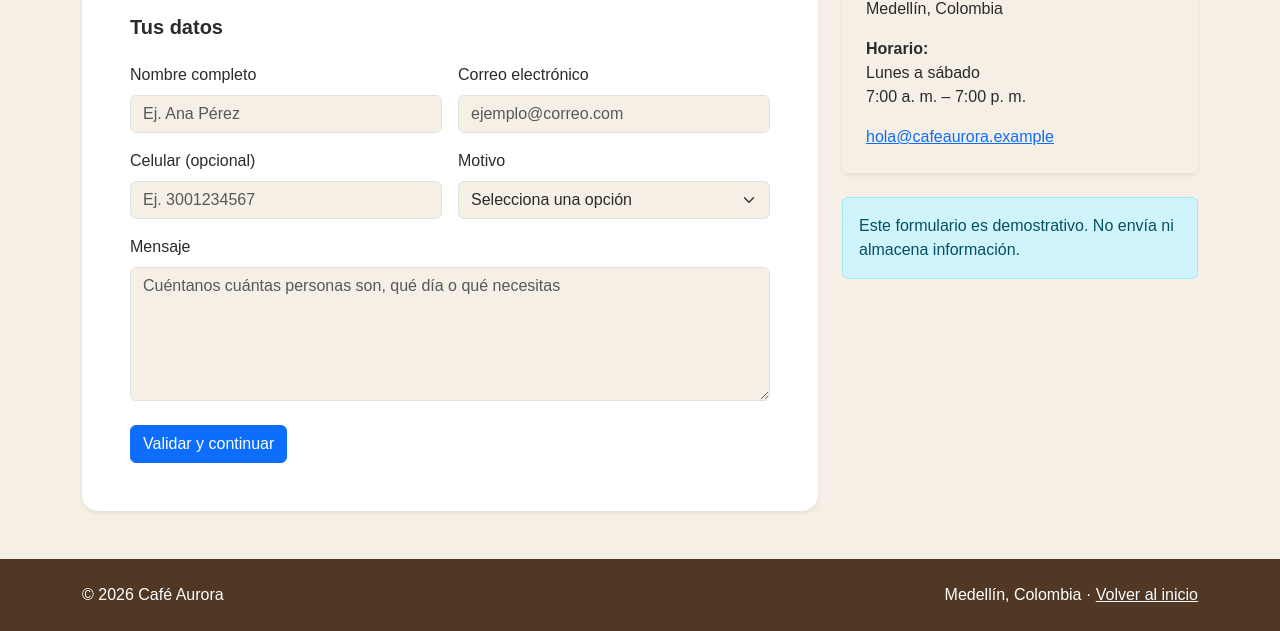
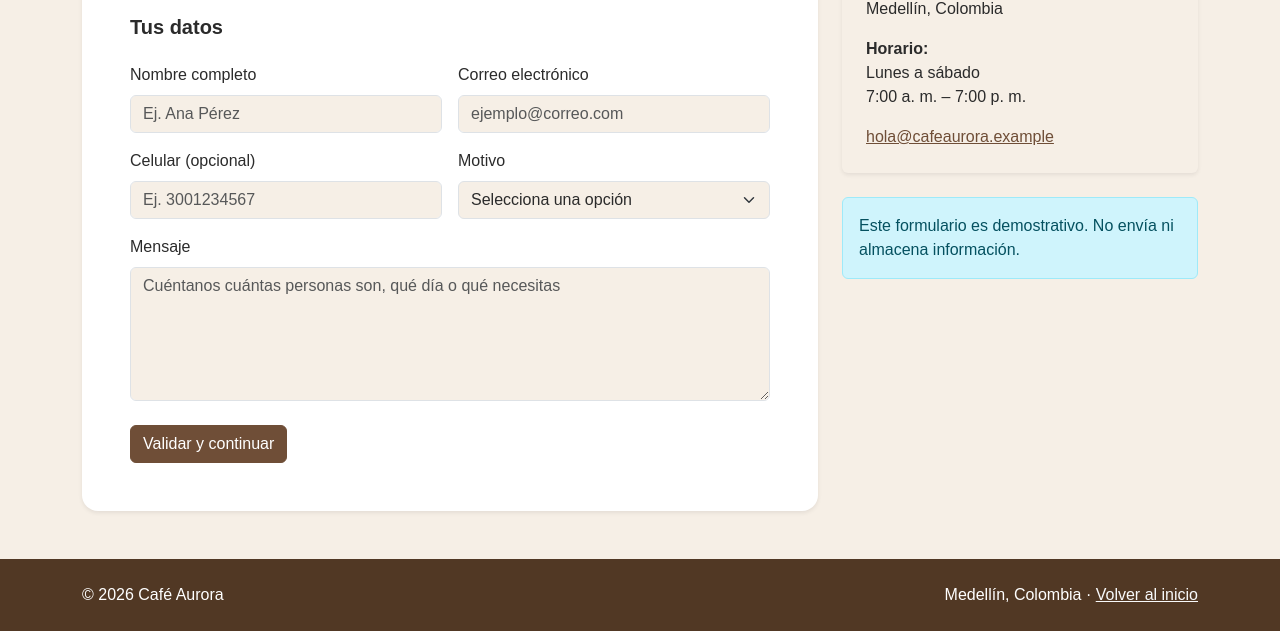
Before and after one commit to YersonFranco/proyecto-modular, a plain HTML site: page pages/contacto.html in a window 1280 px wide. Shown: the part 365-996 px from the top of the page. Drawn offline with nearby package versions, Linux system fonts and the light colour scheme.

Commit message:
style: ajustar jerarquia y paleta de Bootstrap

```diff
--- a/css/styles.css
+++ b/css/styles.css
@@ -6,6 +6,10 @@
     --cafe-texto: #2b2b2b;
     --bs-primary: #513824;
     --bs-primary-rgb: 81, 56, 36;
+    --bs-link-color: #6f4e37;
+    --bs-link-color-rgb: 111, 78, 55;
+    --bs-link-hover-color: #513824;
+    --bs-link-hover-color-rgb: 81, 56, 36;
     --bs-body-bg: #f6efe6;
     --bs-body-color: #2b2b2b;
 }
@@ -17,6 +21,29 @@ body {
 .navbar-cafe,
 .footer-cafe {
     background-color: var(--cafe-oscuro);
+}
+
+.btn-primary {
+    --bs-btn-color: #fff;
+    --bs-btn-bg: var(--cafe-primario);
+    --bs-btn-border-color: var(--cafe-primario);
+    --bs-btn-hover-color: #fff;
+    --bs-btn-hover-bg: var(--cafe-oscuro);
+    --bs-btn-hover-border-color: var(--cafe-oscuro);
+    --bs-btn-active-bg: var(--cafe-oscuro);
+    --bs-btn-active-border-color: var(--cafe-oscuro);
+    --bs-btn-focus-shadow-rgb: 111, 78, 55;
+}
+
+.btn-outline-primary {
+    --bs-btn-color: var(--cafe-primario);
+    --bs-btn-border-color: var(--cafe-primario);
+    --bs-btn-hover-color: #fff;
+    --bs-btn-hover-bg: var(--cafe-primario);
+    --bs-btn-hover-border-color: var(--cafe-primario);
+    --bs-btn-active-bg: var(--cafe-oscuro);
+    --bs-btn-active-border-color: var(--cafe-oscuro);
+    --bs-btn-focus-shadow-rgb: 111, 78, 55;
 }
 
 .text-cafe,
```
Also changed, not shown: index.html (+2 -2 lines).
